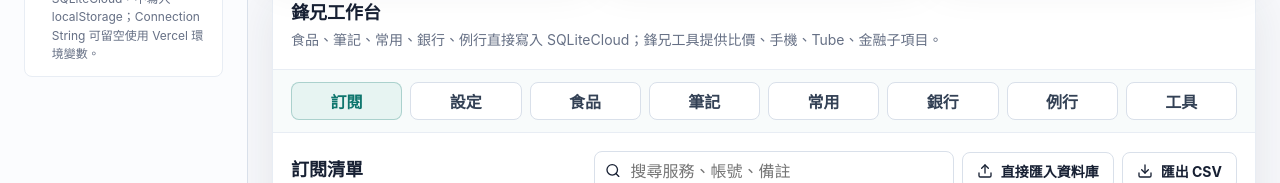
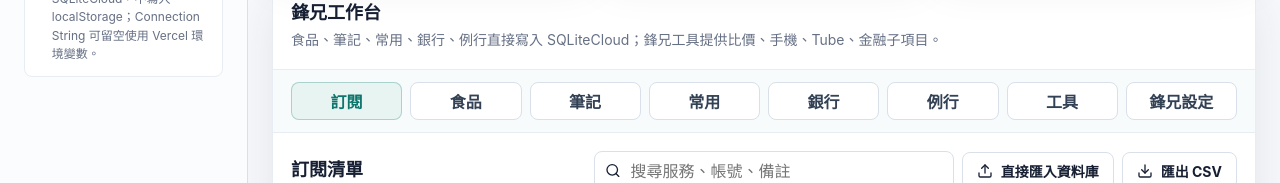
Before and after one commit to huang1988pioneer/SQLiteCloudFengBroAI, a Next.js app: page / in a window 1280 px wide. Shown: the part 234-417 px from the top of the page. Built offline with nearby package versions, Linux system fonts and the light colour scheme.

Commit message:
Move settings tab to end

```diff
--- a/components/WorkspaceModulePanel.tsx
+++ b/components/WorkspaceModulePanel.tsx
@@ -355,11 +355,6 @@ export function WorkspaceModulePanel({
         <button className={subscriptionActive ? "active" : ""} onClick={switchSubscription}>
           訂閱
         </button>
-        {settingsPanel ? (
-          <button className={settingsActive ? "active" : ""} onClick={switchSettings}>
-            設定
-          </button>
-        ) : null}
         {workspaceModules.map((module) => (
           <button
             key={module.key}
@@ -372,6 +367,11 @@ export function WorkspaceModulePanel({
         <button className={toolsActive ? "active" : ""} onClick={switchTools}>
           工具
         </button>
+        {settingsPanel ? (
+          <button className={settingsActive ? "active" : ""} onClick={switchSettings}>
+            鋒兄設定
+          </button>
+        ) : null}
       </div>
 
       {subscriptionActive ? (
```
